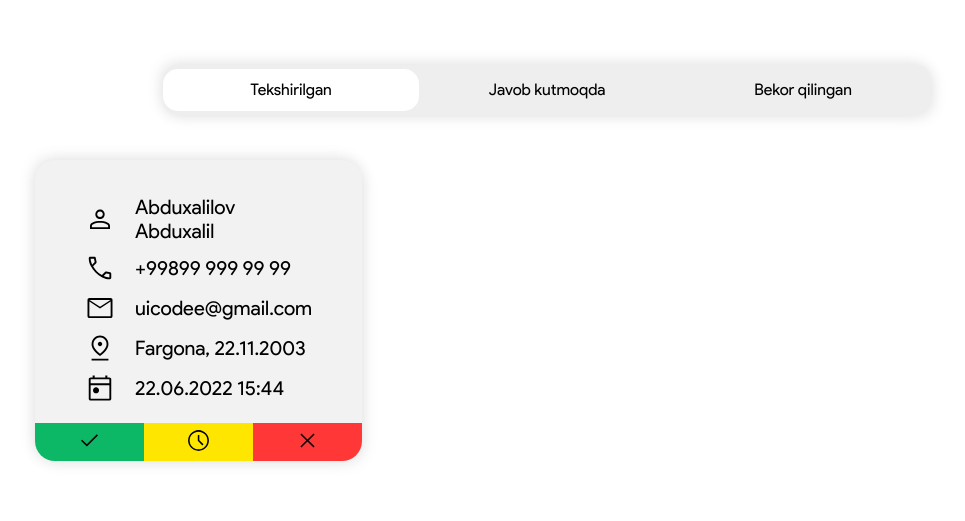
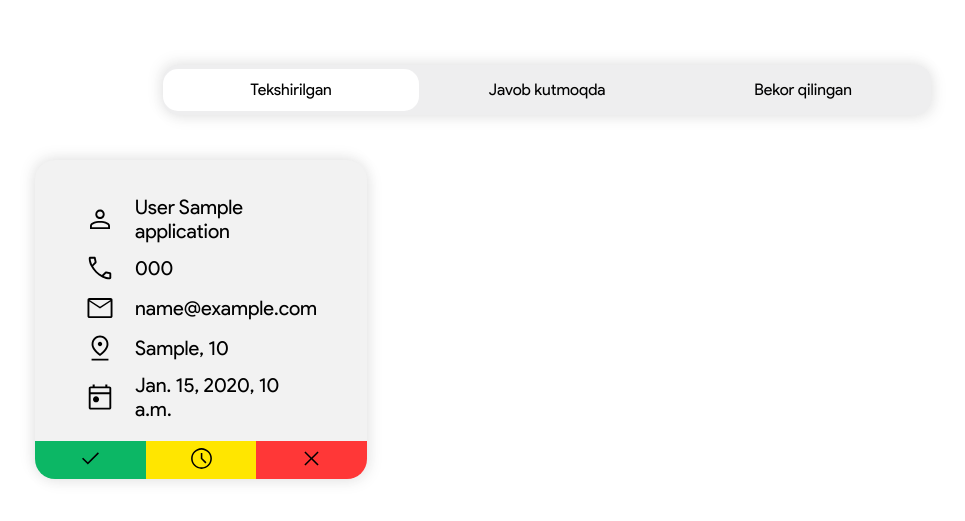
Before and after one commit to uicodee/web_leoconsulting, a Django app: page /panel/ in a window 1280 px wide. Shown: the top 521 px of the page, without its empty margins (93-1058 px from the left). Run offline with Django 4.2, Linux system fonts and the light colour scheme; tables that the repository leaves empty hold one stand-in row (values such as "Sample post").

Commit message:
requirements

```diff
--- a/panel/templates/panel/admin.html
+++ b/panel/templates/panel/admin.html
@@ -8,27 +8,28 @@
     <a href="cancelled/">Bekor qilingan</a>
 </div>
 <ul class="user-list">
+    {% for app in apps %}
     <li class="user-item">
         <div class="user__info">
             <p>
                 <img src="{% static 'images/person.svg' %}" alt=""/>
-                Abduxalilov Abduxalil
+                {{ app.surname }} {{ app.name }}
             </p>
             <p>
                 <img src="{% static 'images/call.svg' %}" alt=""/>
-                +99899 999 99 99
+                {{ app.phone_number }}
             </p>
             <p>
                 <img src="{% static 'images/mail.svg' %}" alt=""/>
-                uicodee@gmail.com
+                {{ app.email }}
             </p>
             <p>
                 <img src="{% static 'images/loc.svg' %}" alt=""/>
-                Fargona, 22.11.2003
+                {{ app.region }}, {{ app.age }}
             </p>
             <p>
                 <img src="{% static 'images/date.svg' %}" alt=""/>
-                22.06.2022 15:44
+                {{ app.created_at}}
             </p>
         </div>
         <div class="user__action">
@@ -43,5 +44,6 @@
             </button>
         </div>
     </li>
+    {% endfor %}
 </ul>
 {% endblock content %}
--- a/panel/views.py
+++ b/panel/views.py
@@ -1,14 +1,23 @@
+from asgiref.sync import async_to_sync
 from django.shortcuts import render
+from registration.models import Application
 
 
 def panel(request):
+    apps = Application.objects.all()
     return render(
         request=request,
-        template_name="panel/admin.html"
+        template_name="panel/admin.html",
+        context={
+            'apps': apps
+        }
     )
 
 
 async def pending(request):
+    # apps = Application.objects.get(status='new')
+    # for app in apps:
+    #     print(app)
     return render(
         request=request,
         template_name="panel/pending.html"
--- a/registration/models.py
+++ b/registration/models.py
@@ -1,4 +1,5 @@
 from django.db import models
+from django.db.models import Choices
 
 
 class User(models.Model):
@@ -16,6 +17,12 @@ class User(models.Model):
 
 class Application(models.Model):
 
+    statuses = (
+        (0, 'new'),
+        (1, 'pending'),
+        (2, 'cancelled'),
+    )
+
     created_at = models.DateTimeField(auto_now_add=True, verbose_name='Дата создания', null=True)
     updated_at = models.DateTimeField(auto_now=True, verbose_name='Дата обновления', null=True)
     name = models.CharField(max_length=50, verbose_name='Имя')
@@ -24,7 +31,7 @@ class Application(models.Model):
     email = models.CharField(max_length=150, verbose_name='Email')
     region = models.CharField(max_length=75, verbose_name='Регион')
     phone_number = models.CharField(max_length=13, verbose_name='Номер телефона')
-    status = models.CharField(max_length=100, null=False, default='new')
+    status = models.CharField(max_length=20, choices=statuses, default='new')
 
 
 class Region(models.Model):
```
